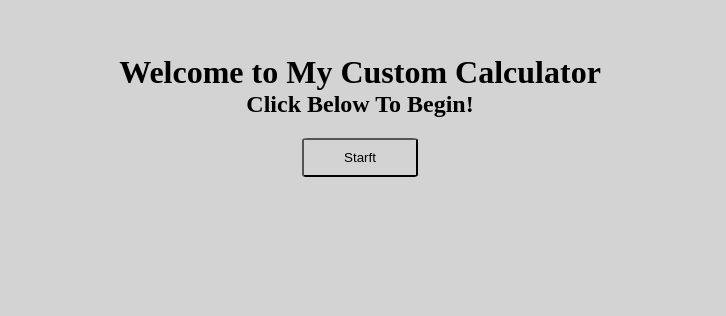
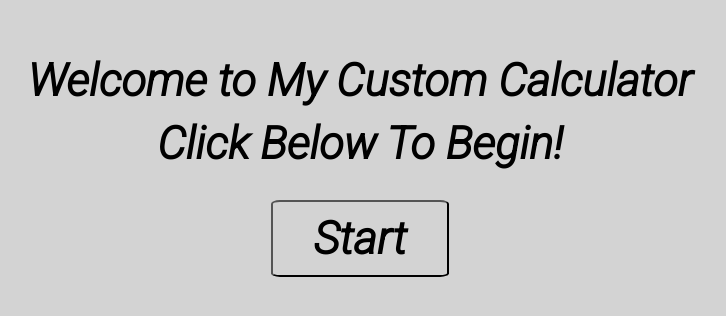
Before and after one commit to jared-ruiz/React-Calculator, a React (Create React App) app: page / in a window 1280 px wide. Shown: the part 138-454 px from the top of the page, without its empty margins (280-1006 px from the left). Built offline with nearby package versions, Linux system fonts and the light colour scheme.

Commit message:
Added google custom font just to make it look a LITTLE bit nicer on the eyes.

```diff
--- a/src/components/Home/index.js
+++ b/src/components/Home/index.js
@@ -11,7 +11,7 @@ const Home = () => {
                 <h1>Welcome to My Custom Calculator</h1>
                 <h2>Click Below To Begin!</h2>
                 <Link to='/calculator'>
-                    <button id='start-button'>Starft</button>
+                    <button id='start-button'>Start</button>
                 </Link>
 
             </div>
--- a/src/index.css
+++ b/src/index.css
@@ -1,8 +1,12 @@
+@import url('https://fonts.googleapis.com/css2?family=Roboto:ital,wght@1,300&display=swap');
+
 /* simple reset of base css stylings  */
 * {
   margin: 0;
   padding: 0;
   background-color: lightgray;
+  font-family: 'Roboto', sans-serif;
+  font-size: 45px;
 }
 
 .home-styling {
@@ -15,12 +19,17 @@
   text-align: center;
 }
 
+.greeting h2 {
+  padding: 10px;
+}
+
 #start-button {
   margin-top: 20px;
   border-width: 2px;
   border-color: black;
   border-radius: 5%;
   padding: 10px 40px;
+  font-weight: bold;
 }
 
 #start-button:hover {
```
